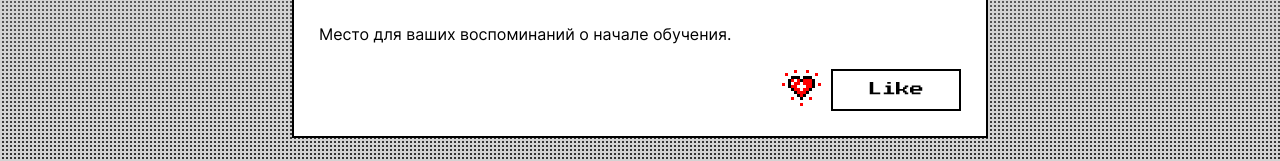
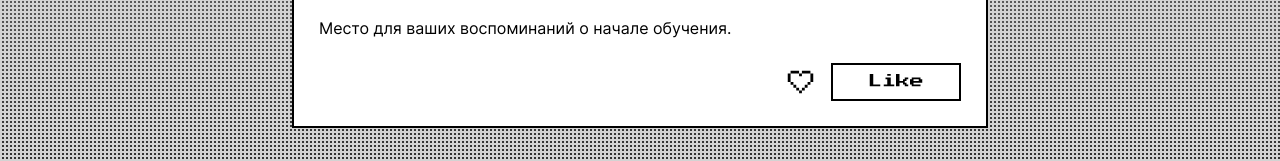
Before and after one commit to Kadokan69/zakrivayuschiy-teg-f, a website: page index.html in a window 1280 px wide. Shown: the part 1353-1514 px from the top of the page. Drawn offline with Linux system fonts and the light colour scheme.

Commit message:
Обновление 17.06.2024 17:57

```diff
--- a/index.html
+++ b/index.html
@@ -59,18 +59,13 @@
         <div class="card__buttons">
         <button class="card__icon-button">
           <svg width="39" height="36" viewBox="0 0 39 36" fill="none" xmlns="http://www.w3.org/2000/svg" class="like-icon">
-            <g clip-path="url(#clip0_4039_768)">
-            <path d="M12 6H9V9H12V6ZM15 6H12V9H15V6ZM9 9H6V12H9V9ZM9 12H6V15H9V12ZM9 15H6V18H9V15ZM18 6H15V9H18V6ZM12 18H9V21H12V18ZM15 21H12V24H15V21ZM18 24H15V27H18V24ZM27 6H30V9H27V6ZM24 6H27V9H24V6ZM30 9H33V12H30V9ZM30 12H33V15H30V12ZM30 15H33V18H30V15ZM21 6H24V9H21V6ZM27 18H30V21H27V18ZM24 21H27V24H24V21ZM21 24H24V27H21V24ZM21 27H18V30H21V27ZM21 9H18V12H21V9Z" fill="black"/>
-            <path d="M12 9H9V12H12V9ZM15 12H12V15H15V12ZM18 9H15V12H18V9ZM12 15H9V18H12V15ZM15 15H12V18H15V15ZM15 18H12V21H15V18ZM18 12H15V15H18V12ZM18 21H15V24H18V21ZM18 18H15V21H18V18ZM27 9H30V12H27V9ZM24 9H27V12H24V9ZM27 12H30V15H27V12ZM24 12H27V15H24V12ZM21 9H24V12H21V9ZM27 15H30V18H27V15ZM24 15H27V18H24V15ZM24 18H27V21H24V18ZM21 12H24V15H21V12ZM21 21H24V24H21V21ZM21 18H24V21H21V18ZM21 21H18V24H21V21ZM21 24H18V27H21V24Z" fill="#FF0000"/>
-            <path d="M18 15H15V18H18V15ZM21 15H24V18H21V15ZM21 15H18V18H21V15ZM21 12H18V15H21V12ZM21 18H18V21H21V18Z" fill="white"/>
-            <path d="M36 13H39V16H36V13ZM27 27H30V30H27V27ZM18 33H21V36H18V33ZM9 27H12V30H9V27ZM24 0H27V3H24V0ZM33 3H36V6H33V3ZM3 3H6V6H3V3ZM12 0H15V3H12V0ZM0 13H3V16H0V13Z" fill="#FF0000"/>
-            </g>
-            <defs>
-            <clipPath id="clip0_4039_768">
-            <rect width="39" height="36" fill="white"/>
-            </clipPath>
-            </defs>
-            </svg>
+          <g class="heart">
+            <path class="contour" d="M12 6H9V9H12V6ZM15 6H12V9H15V6ZM9 9H6V12H9V9ZM9 12H6V15H9V12ZM9 15H6V18H9V15ZM18 6H15V9H18V6ZM12 18H9V21H12V18ZM15 21H12V24H15V21ZM18 24H15V27H18V24ZM27 6H30V9H27V6ZM24 6H27V9H24V6ZM30 9H33V12H30V9ZM30 12H33V15H30V12ZM30 15H33V18H30V15ZM21 6H24V9H21V6ZM27 18H30V21H27V18ZM24 21H27V24H24V21ZM21 24H24V27H21V24ZM21 27H18V30H21V27ZM21 9H18V12H21V9Z" fill="var(--heart-contour)"/>
+            <path class="main-body" d="M12 9H9V12H12V9ZM15 12H12V15H15V12ZM18 9H15V12H18V9ZM12 15H9V18H12V15ZM15 15H12V18H15V15ZM15 18H12V21H15V18ZM18 12H15V15H18V12ZM18 21H15V24H18V21ZM18 18H15V21H18V18ZM27 9H30V12H27V9ZM24 9H27V12H24V9ZM27 12H30V15H27V12ZM24 12H27V15H24V12ZM21 9H24V12H21V9ZM27 15H30V18H27V15ZM24 15H27V18H24V15ZM24 18H27V21H24V18ZM21 12H24V15H21V12ZM21 21H24V24H21V21ZM21 18H24V21H21V18ZM21 21H18V24H21V21ZM21 24H18V27H21V24Z" fill="none"/>
+            <path class="core" d="M18 15H15V18H18V15ZM21 15H24V18H21V15ZM21 15H18V18H21V15ZM21 12H18V15H21V12ZM21 18H18V21H21V18Z" fill="none"/>
+          </g>
+            <path class="sparks" d="M36 13H39V16H36V13ZM27 27H30V30H27V27ZM18 33H21V36H18V33ZM9 27H12V30H9V27ZM24 0H27V3H24V0ZM33 3H36V6H33V3ZM3 3H6V6H3V3ZM12 0H15V3H12V0ZM0 13H3V16H0V13Z" fill="var(--heart-color)"/>
+          </svg>
           </button>
             <button class="card__like-button button__style">
             <span class="button__text">
--- a/styles/globals.css
+++ b/styles/globals.css
@@ -44,7 +44,7 @@ input {
   font-size: inherit;
   background: transparent;
   outline: none;
-  border: 1px solid transparent;
+  border: none;
   padding: 0;
   cursor: pointer;
 }
--- a/styles/style.css
+++ b/styles/style.css
@@ -178,7 +178,7 @@ transform-origin: left;
 }
 
 .button__style {
-  padding: 9px 17px;
+  padding: 7px 17px;
   border: 2px solid var(--border-color);
   position: relative;
 }
@@ -205,7 +205,45 @@ transform-origin: left;
 
 .card__like-button {
   min-inline-size: 130px;
+  max-block-size: 38px;
+}
 
+.card__icon-button {
+  max-block-size: 38px;
+  border: 2px solid transparent;
+  transition: border 0.3s ease;
+}
+
+.card__icon-button:focus-visible {
+  border: 2px solid var(--border-color);
+}
+
+.like-icon {
+  block-size: 100%;
+  inline-size: 100%;
+}
+
+.sparks {
+  opacity: 0;
+}
+
+.main-body {
+  fill: transparent;
+  transition: fill 0.3s ease;
+}
+
+.card__icon-button:hover .main-body {
+  fill: var(--heart-contour);
+  transition-delay: 0.05s;
+}
+
+.core {
+  fill: transparent;
+  transition: fill 0.3s ease 0.03s;
+}
+
+.card__icon-button:hover .core {
+  fill: var(--heart-contour);
 }
 
 /* .card__like-button:focus {
--- a/styles/themes.css
+++ b/styles/themes.css
@@ -17,6 +17,7 @@
   --lable-shadow: #FFF;
   --bg-decor: #000;
   --color-decor: #fff;
+  --heart-contour: #000;
 }
 
 @media (prefers-color-scheme: light){
@@ -33,6 +34,7 @@
       --lable-shadow: #FFF;
       --bg-decor: #000;
       --color-decor: #fff;
+      --heart-contour: #000;
     }
 
     }
@@ -49,6 +51,7 @@
       --lable-shadow: #000;
       --bg-decor: #00cc14;
       --color-decor: #00cc14;
+      --heart-contour: #00cc14;
     }
 
 @media (prefers-color-scheme: dark){
@@ -65,6 +68,7 @@
   --lable-shadow: #000;
   --bg-decor: #00cc14;
   --color-decor: #00cc14;
+  --heart-contour: #00cc14;
 }
 
 }
--- a/styles/variables.css
+++ b/styles/variables.css
@@ -14,4 +14,6 @@
   --lable-shadow: #FFF;
   --bg-decor: #000;
   --color-decor: #fff;
+  --heart-contour: #000;
+  --heart-color: #FF0000;
 }
```
